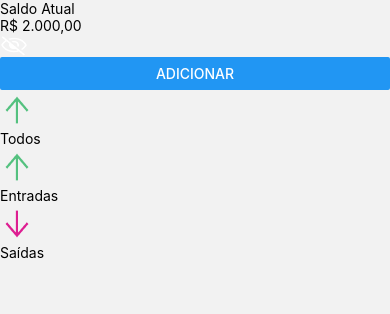
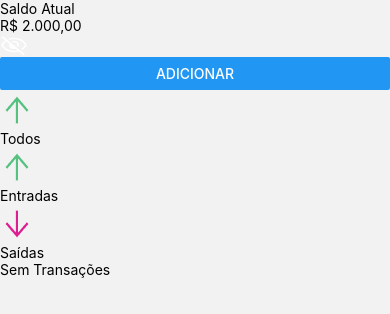
Before and after one commit to luan-rodrigues1/financial-control-mobile, a React Native app: screen /Home in a window 390 px wide. Shown: the top 314 px of the page. Built offline with nearby package versions, Linux system fonts and the light colour scheme.

Commit message:
feat: add component NoTransaction

```diff
--- a/src/components/CardList/index.tsx
+++ b/src/components/CardList/index.tsx
@@ -1,12 +1,14 @@
 import { useContext } from "react"
 import { FlatList, Image, StyleSheet, Text, TouchableOpacity, View } from "react-native"
 import { UserContext } from "../../contexts/UserContext"
+import NoTransactions from "../NoTransactions"
 
 const CardList = () =>{
     const {listTransaction, setDeleteModalVisibility, setdeleteId, usingFilter, listFiltred} = useContext(UserContext)
 
    return (
         <View>
+            {!usingFilter && listTransaction[0] === undefined || usingFilter === true && listFiltred[0] === undefined ? <NoTransactions/> :
             <FlatList
             data={!usingFilter ? listTransaction : listFiltred}
             renderItem={({item}) =>{
@@ -21,7 +23,6 @@ const CardList = () =>{
                             setdeleteId(item.id),
                             setDeleteModalVisibility(true)
                         }}
-                            activeOpacity={0.5}
                         >
                             <Image source={require("../../../assets/trash.png")}/>
                         </TouchableOpacity>
@@ -30,7 +31,7 @@ const CardList = () =>{
 
             }}
             >
-                </FlatList>
+            </FlatList>}
         </View>
     )
 
--- a/src/components/FormModal/index.tsx
+++ b/src/components/FormModal/index.tsx
@@ -1,4 +1,3 @@
-import { useState } from "react"
 import { Button, Modal, Text, TextInput, View } from "react-native"
 import { useContext } from "react"
 import { UserContext } from "../../contexts/UserContext"
--- /dev/null
+++ b/src/components/NoTransactions/index.tsx
@@ -0,0 +1,11 @@
+import { Text, View } from "react-native"
+
+const NoTransactions = () =>{
+    return (
+        <View>
+            <Text>Sem Transações</Text>
+        </View>
+    )
+}
+
+export default NoTransactions
--- a/src/screens/home.tsx
+++ b/src/screens/home.tsx
@@ -4,6 +4,7 @@ import FormModal from "../components/FormModal"
 import CardList from "../components/CardList"
 import DeleteModal from "../components/DeleteModal"
 import TransactionFilter from "../components/TransactionFilter"
+import NoTransactions from "../components/NoTransactions"
 
 const Home = () =>{
     return (
```
Lines whose indentation alone changed are shown as unchanged.
